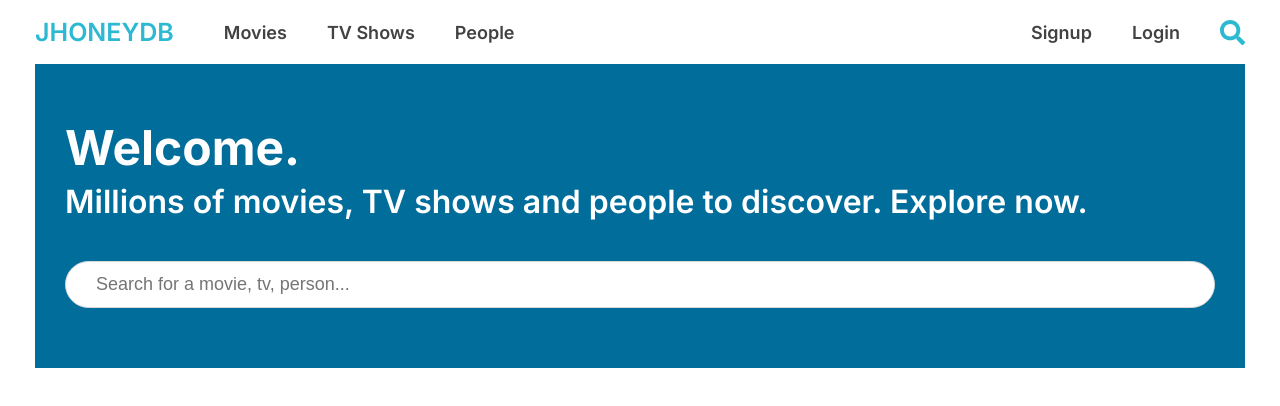
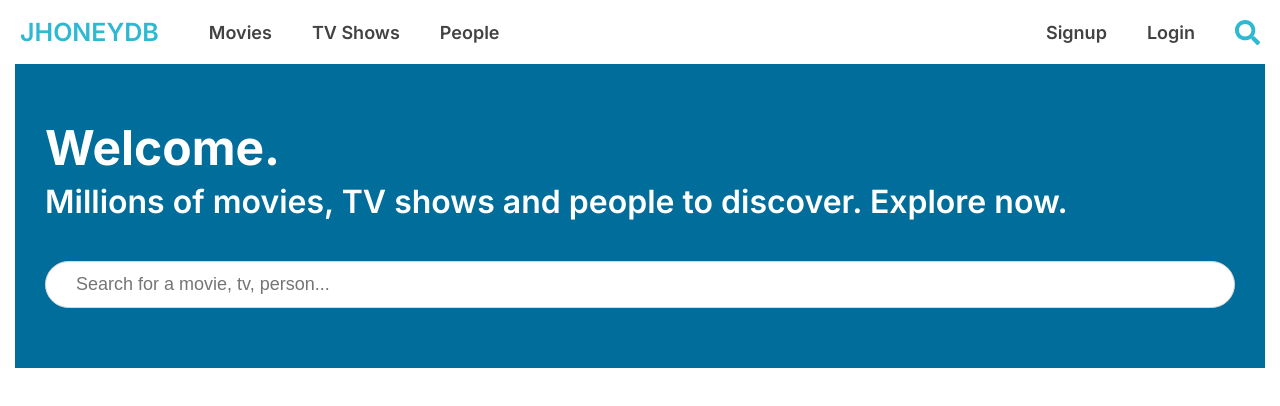
Before and after one commit to Jaeheon-So/jhoney-movies, a Next.js app: page / in a window 1280 px wide. Shown: the top 406 px of the page. Built offline with nearby package versions, Linux system fonts and the light colour scheme.

Commit message:
feat: Header 스타일 수정

```diff
--- a/src/app/_components/HeaderSearchForm.tsx
+++ b/src/app/_components/HeaderSearchForm.tsx
@@ -36,7 +36,6 @@ const HeaderSearchForm = () => {
             autoFocus
           />
         </form>
-        <div className={styles.line}></div>
       </div>
     </>
   );
--- a/src/app/_components/header.module.scss
+++ b/src/app/_components/header.module.scss
@@ -6,9 +6,9 @@
   top: 0;
   left: 0;
   right: 0;
-  margin: 0 auto;
-  max-width: 1250px;
-  padding: 0 20px;
+  // margin: 0 auto;
+  // max-width: 1250px;
+  // padding: 0 20px;
   background: #fff;
   z-index: 1;
   height: 64px;
@@ -77,6 +77,9 @@
     font-size: 18px;
     color: #424242;
     font-weight: 600;
+    padding: 0 20px;
+    max-width: 1290px;
+    margin: 0 auto;
 
     .left {
       display: flex;
--- a/src/app/_components/headerSearchForm.module.scss
+++ b/src/app/_components/headerSearchForm.module.scss
@@ -5,12 +5,16 @@
   width: 100%;
   background-color: #fff;
   padding: 0 20px;
+  display: flex;
+  justify-content: center;
+  border-bottom: 1px solid rgba(227, 227, 227);
 
   .formEl {
     width: 100%;
     display: flex;
     align-items: center;
     gap: 8px;
+    max-width: 1210px;
 
     .svgWrapper {
       display: flex;
@@ -33,12 +37,4 @@
       border: none;
     }
   }
-
-  .line {
-    width: 100vw;
-    position: fixed;
-    top: 0;
-    left: 0;
-    border-bottom: 1px solid black;
-  }
 }
--- a/src/app/globals.css
+++ b/src/app/globals.css
@@ -94,7 +94,7 @@ body {
     )
     rgb(var(--background-start-rgb)); */
   max-width: 1250px;
-  padding: 0 20px;
+  /* padding: 0 20px; */
   margin: 0 auto;
   overflow-x: hidden;
   background: #fff;
```
